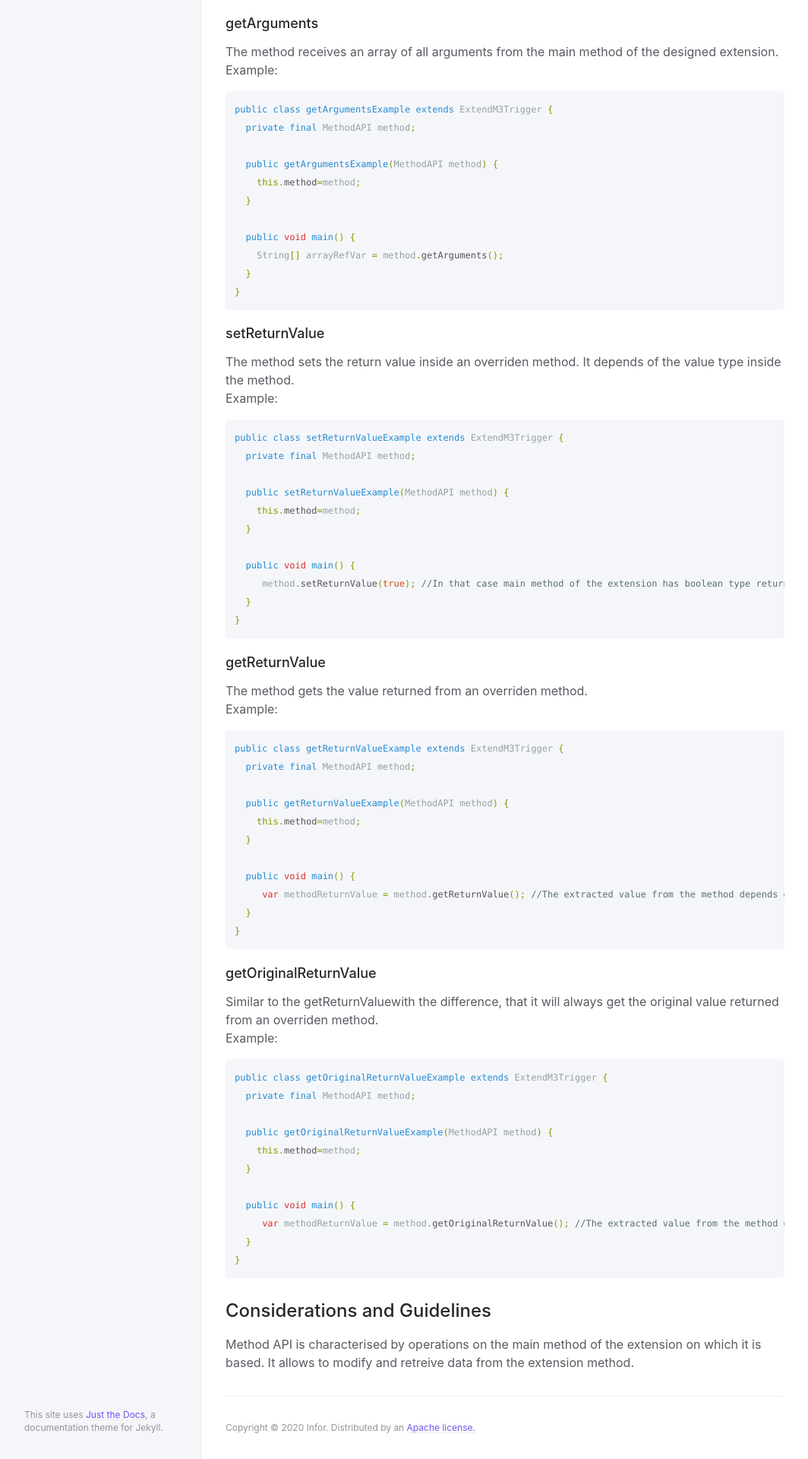
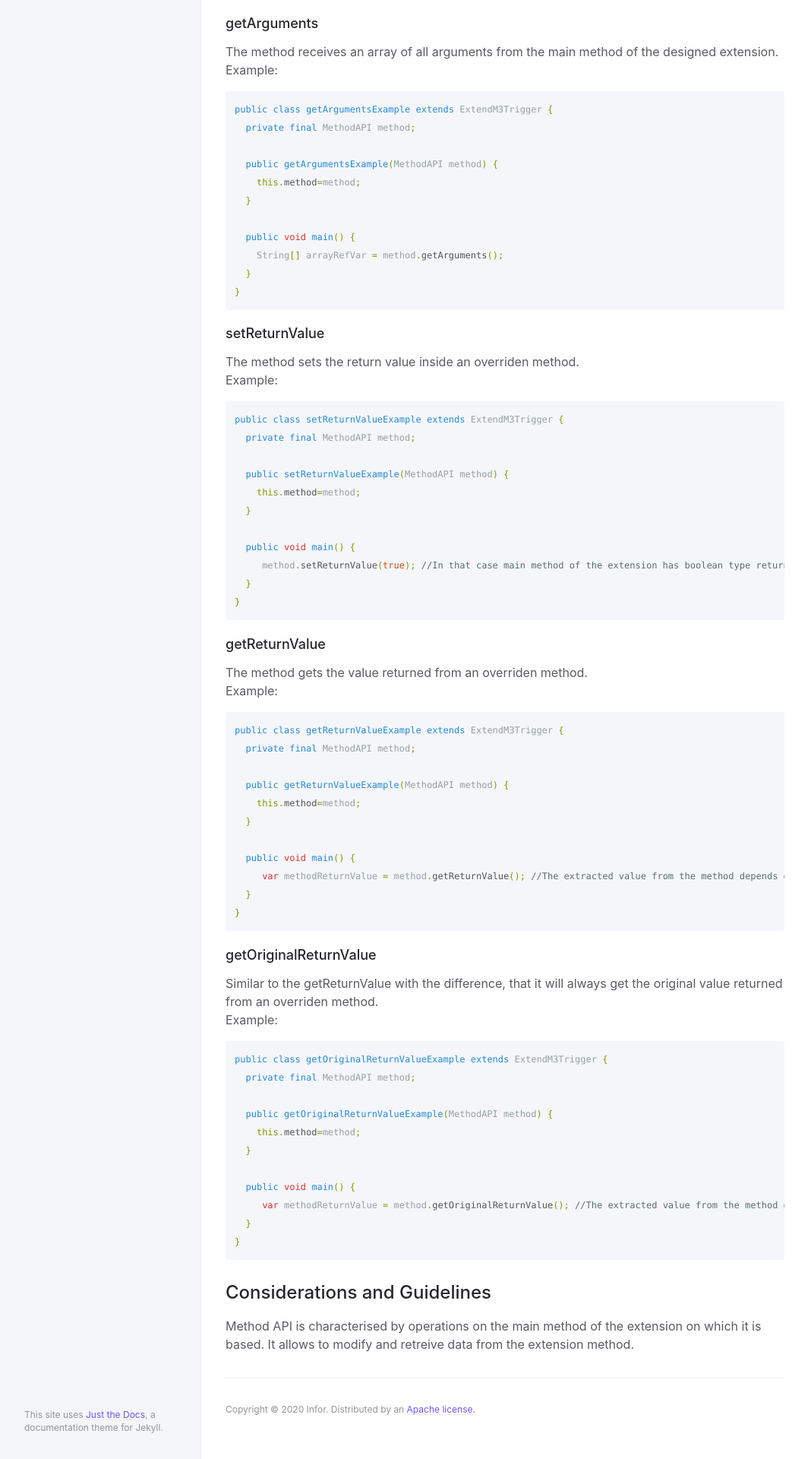
Before and after one commit to infor-cloud/xtendm3, a Jekyll site: the page built from docs/documentation/api-specification/method-api.md, in a window 1280 px wide. Shown: the part 1353-3273 px from the top of the page at 76% size, without its empty margins (107-1171 px from the left). Built offline with Jekyll 4.4.1, drawn with Linux system fonts in a browser that asks for light colours.

Commit message:
M3EXT-173
Minor doc update

````diff
--- a/docs/documentation/api-specification/method-api.md
+++ b/docs/documentation/api-specification/method-api.md
@@ -69,7 +69,7 @@ public class getArgumentsExample extends ExtendM3Trigger {
 ```
 
 ### setReturnValue
-The method sets the return value inside an overriden method. It depends of the value type inside the method.
+The method sets the return value inside an overriden method.
 <br>
 Example:
 
@@ -107,7 +107,7 @@ public class getReturnValueExample extends ExtendM3Trigger {
 }
 ```
 ### getOriginalReturnValue
-Similar to the getReturnValuewith the difference, that it will always get the original value returned from an overriden method.
+Similar to the getReturnValue with the difference, that it will always get the original value returned from an overriden method.
 <br>
 Example:
 
````
